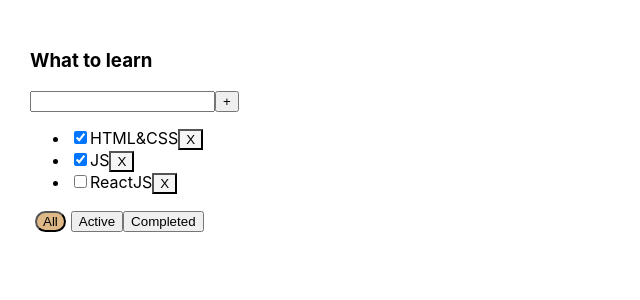
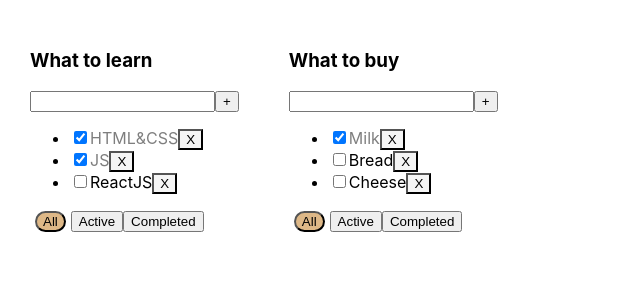
Before and after one commit to GeorgeUsynin/todolist-react-redux-12lessons, a React (Create React App) app: page / in a window 1280 px wide. Shown: the top 300 px of the page, without its empty margins (0-640 px from the left). Built offline with nearby package versions, Linux system fonts and the light colour scheme.

Commit message:
commit refactoring, can use several todolists, refactor state (lesson5)

```diff
--- a/src/App.css
+++ b/src/App.css
@@ -26,3 +26,6 @@
 .error{
     color: red;
 }
+.done_task{
+    opacity: 0.5;
+}
--- a/src/App.tsx
+++ b/src/App.tsx
@@ -2,7 +2,6 @@
 import './App.css';
 import {Todolist} from "./Todolist";
 import {v1} from "uuid";
-import {isBoolean} from "util";
 
 export type TodolistTaskType = {
     id: string;
@@ -12,73 +11,106 @@
 
 export type FilterValuesType = "all" | "active" | "completed"
 
+export type TodoListType = {
+    id: string
+    title: string
+    filterValue: FilterValuesType
+}
+
+export type TasksStateType = {
+    [key: string]: TodolistTaskType[]
+}
+
 function App() {
 
-    const [tasks, setTasks] = useState<Array<TodolistTaskType>>([
-        {id: v1(), title: "HTML&CSS", isDone: true},
-        {id: v1(), title: "JS", isDone: true},
-        {id: v1(), title: "ReactJS", isDone: false}
+    const todoList_ID_1 = v1()
+    const todoList_ID_2 = v1()
+
+    const [todoLists, setTodoLists] = useState<TodoListType[]>([
+        {id: todoList_ID_1, title: 'What to learn', filterValue: 'all'},
+        {id: todoList_ID_2, title: 'What to buy', filterValue: 'all'}
     ])
 
-    function removeTask(taskID: string) {
-        setTasks(tasks.filter(t => t.id !== taskID))
+    const [tasks, setTasks] = useState<TasksStateType>({
+        [todoList_ID_1]: [
+            {id: v1(), title: "HTML&CSS", isDone: true},
+            {id: v1(), title: "JS", isDone: true},
+            {id: v1(), title: "ReactJS", isDone: false}
+        ],
+        [todoList_ID_2]: [
+            {id: v1(), title: "Milk", isDone: true},
+            {id: v1(), title: "Bread", isDone: false},
+            {id: v1(), title: "Cheese", isDone: false}
+        ]
+    })
+
+    function removeTask(taskID: string, todoListID: string) {
+
+        const filteredTasks = tasks[todoListID].filter(t => t.id !== taskID)
+        setTasks({...tasks, [todoListID]: filteredTasks})
     }
 
-    function addTask(title: string) {
-        const task: TodolistTaskType = {
+    function addTask(title: string, todoListID: string) {
+        const newTask: TodolistTaskType = {
             id: v1(),
             title,
             // title: title
             isDone: false
         }
-        const newTasks = [task, ...tasks]
-        setTasks(newTasks)
+        const updatedTasks = [newTask, ...tasks[todoListID]]
 
+        setTasks({...tasks, [todoListID]: updatedTasks})
     }
 
-    function changeTaskStatus (taskID: string, newIsDone: boolean) {
-        const updatedTasks = tasks.map(t => {
+    function changeTaskStatus(taskID: string, newIsDone: boolean, todoListID: string) {
+        const updatedTasks = tasks[todoListID].map(t => {
             if (t.id === taskID) {
                 return {...t, isDone: newIsDone}
             }
             return t
         })
-        setTasks(updatedTasks)
+
+        setTasks({...tasks, [todoListID]: updatedTasks})
 
     }
 
-    //const todoListFilter: FilterValuesType = "all";
+    function changeTodoListFilter(newFilterValue: FilterValuesType, todoListID: string) {
+        const updatedTodolists = todoLists.map(tl => tl.id === todoListID ? {...tl, filterValue: newFilterValue} : tl)
 
-    const [todoListFilter, setTodoListFilter] = useState<FilterValuesType>("all")
-
-
-    function changeTodoListFilter(newFilterValue: FilterValuesType) {
-        setTodoListFilter(newFilterValue)
+        setTodoLists(updatedTodolists)
     }
 
-    function getTasksForTodoList() {
-        switch (todoListFilter) {
+    function getTasksForTodoList(todoList: TodoListType) : TodolistTaskType[] {
+        switch (todoList.filterValue) {
             case "active":
-                return tasks.filter(t => !t.isDone)
+                return tasks[todoList.id].filter(t => !t.isDone)
             case "completed":
-                return tasks.filter(t => t.isDone)
+                return tasks[todoList.id].filter(t => t.isDone)
             default:
-                return tasks
+                return tasks[todoList.id]
         }
     }
 
-
-    return (
-        <div className="App">
-            <Todolist title={"What to learn"}
-                      tasks={getTasksForTodoList()}
+    const mappedTodoLists = todoLists.map(tl=> {
+        return(
+            <Todolist title={tl.title}
+                      key={tl.id}
+                      id={tl.id}
+                      tasks={getTasksForTodoList(tl)}
                       changeTodoListFilter={changeTodoListFilter}
                       removeTask={removeTask}
                       addTask={addTask}
-                      filter={todoListFilter}
+                      filter={tl.filterValue}
                       changeTaskStatus={changeTaskStatus}
             />
+        )
+    })
 
+    return (
+
+
+        <div className="App">
+            {mappedTodoLists}
         </div>
     );
 }
--- a/src/Todolist.tsx
+++ b/src/Todolist.tsx
@@ -4,11 +4,12 @@
 type TodolistPropsType = {
     title: string
     tasks: Array<TodolistTaskType>
-    changeTodoListFilter: (newFilterValue: FilterValuesType) => void
-    removeTask: (taskID: string) => void
-    addTask: (title: string) => void
+    changeTodoListFilter: (newFilterValue: FilterValuesType, todoListID: string) => void
+    removeTask: (taskID: string, todoListID: string) => void
+    addTask: (title: string, todoListID: string) => void
     filter: FilterValuesType
-    changeTaskStatus: (taskID: string, newIsDone: boolean) => void
+    changeTaskStatus: (taskID: string, newIsDone: boolean, todoListID: string) => void
+    id: string
 };
 
 
@@ -18,24 +19,26 @@
     const [error, setError] = useState<string | null>(null)
 
     const tasks = props.tasks.map(t => {
-        const removeTask = () => props.removeTask(t.id)
-        const changeTaskStatus = (e: ChangeEvent<HTMLInputElement>) => props.changeTaskStatus(t.id, e.currentTarget.checked)
+        const removeTask = () => props.removeTask(t.id, props.id)
+        const changeTaskStatus = (e: ChangeEvent<HTMLInputElement>) => props.changeTaskStatus(t.id, e.currentTarget.checked, props.id)
         return (
             <li key={t.id}>
                 <input
                     onChange={changeTaskStatus}
                     type="checkbox" checked={t.isDone}/>
-                <span>{t.title}</span>
+                <span className={t.isDone ? 'done_task' : ''}>{t.title}</span>
                 <button className="btn-remove" onClick={removeTask}>X</button>
             </li>
         );
     })
-    const setAllFilterValue = () => props.changeTodoListFilter("all")
+    const setAllFilterValue = () => {
+        props.changeTodoListFilter("all", props.id)
+    }
     const setActiveFilterValue = () => {
-        props.changeTodoListFilter("active")
+        props.changeTodoListFilter("active", props.id)
     }
     const setCompletedFilterValue = () => {
-        props.changeTodoListFilter("completed")
+        props.changeTodoListFilter("completed", props.id)
     }
     const changeTitle = (e: ChangeEvent<HTMLInputElement>) => {
         setError(null)
@@ -51,7 +54,7 @@
         const trimmedTitle = title.trim()
 
         if (trimmedTitle) {
-            props.addTask(trimmedTitle)
+            props.addTask(trimmedTitle, props.id)
         }else{
             setError('Title is required !')
         }
```
